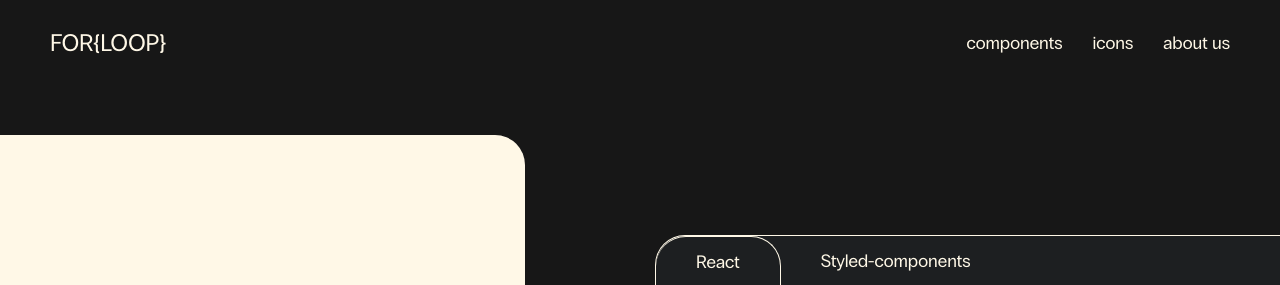
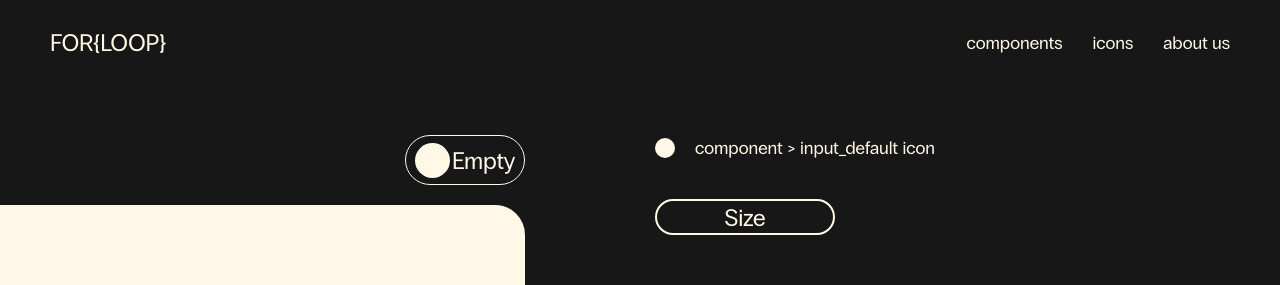
Before and after one commit to sienna0715/foorloop, a React (Vite) app: page /components in a window 1280 px wide. Shown: the top 285 px of the page. Built offline with nearby package versions, Linux system fonts and the light colour scheme.

Commit message:
💄design/토글 버튼 및 title 배치

```diff
--- a/src/components/component/ComponentsTop.tsx
+++ b/src/components/component/ComponentsTop.tsx
@@ -1,7 +1,8 @@
+import { useState } from 'react';
 import styled from 'styled-components';
 // components
 import { PALLETTE_MAIN } from '../../styles/colors';
-// import componentsData from '../../data/componentsData';
+import { FONT_STYLE_V1 } from '../../styles/fontStyles';
 import codeDatas from '../../data/componentsCodeDatas';
 import CodeBlock from '../CodeBlock';
 
@@ -13,15 +14,89 @@ const ComponentsTopWrap = styled.div`
   padding-bottom: 26rem;
   border-bottom: 1px solid ${PALLETTE_MAIN.sub_main};
 `;
-const Preview = styled.div`
+const PreviewBox = styled.div`
+  margin-right: 13rem;
+  display: flex;
+  flex-direction: column;
+  align-items: flex-end;
+`;
+const CodeBlockBox = styled.div``;
+
+const Preview = styled.div<{ $fill: string }>`
   width: 60rem;
-  height: 60rem;
-  background-color: ${PALLETTE_MAIN.sub_main};
+  height: 58rem;
+  background-color: ${(props) =>
+    props.$fill === 'true' ? PALLETTE_MAIN.main : PALLETTE_MAIN.sub_main};
+  border: 2px solid ${PALLETTE_MAIN.sub_main};
   border-radius: 3rem;
-  margin-right: 13rem;
   display: flex;
   justify-content: center;
   align-items: center;
+  overflow: hidden;
+`;
+const BackgroundToggle = styled.div<{ $fill: string }>`
+  ${FONT_STYLE_V1.text.text_24_medium}
+  width: 12rem;
+  height: 5rem;
+  margin-bottom: 2rem;
+  padding: 0 0.75rem;
+  display: flex;
+  justify-content: space-around;
+  align-items: center;
+  border: 1px solid ${PALLETTE_MAIN.sub_main};
+  border-radius: 2.5rem;
+  background-color: ${(props) =>
+    props.$fill === 'true' ? PALLETTE_MAIN.sub_main : PALLETTE_MAIN.main};
+  color: ${(props) =>
+    props.$fill === 'true' ? PALLETTE_MAIN.main : PALLETTE_MAIN.sub_main};
+  transition: background-color 0.5s ease-in;
+  cursor: pointer;
+`;
+const BackgroundToggleDot = styled.div<{ $fill: string }>`
+  width: 3.5rem;
+  height: 3.5rem;
+  border-radius: 50%;
+  background-color: ${(props) =>
+    props.$fill === 'true' ? PALLETTE_MAIN.main : PALLETTE_MAIN.sub_main};
+  transform: ${(props) =>
+    props.$fill === 'true' ? 'translateX(40%)' : 'none'};
+  transition: background-color transform 0.5s ease-in;
+`;
+const Title = styled.div`
+  width: 100%;
+  margin-bottom: 4rem;
+  display: flex;
+  align-items: center;
+`;
+const TitleDot = styled.div`
+  width: 2rem;
+  height: 2rem;
+  margin-right: 2rem;
+  background-color: ${PALLETTE_MAIN.sub_main};
+  border-radius: 50%;
+`;
+const TitleText = styled.div`
+  display: flex;
+  justify-content: center;
+  align-items: center;
+  ${FONT_STYLE_V1.text.text_18_medium}
+  font-weight: 400;
+  color: ${PALLETTE_MAIN.sub_main};
+`;
+const ControlBar = styled.div``;
+const ControlTitle = styled.div`
+  width: 18rem;
+  height: 3.6rem;
+  margin-bottom: 5rem;
+  margin-right: 1.5rem;
+  display: flex;
+  justify-content: center;
+  align-items: center;
+  border: 2px solid ${PALLETTE_MAIN.sub_main};
+  border-radius: 1.8rem;
+  ${FONT_STYLE_V1.text.text_24_medium}
+  font-weight: 400;
+  color: ${PALLETTE_MAIN.sub_main};
 `;
 
 interface IComponentsTopProps {
@@ -29,12 +104,40 @@ interface IComponentsTopProps {
 }
 
 function ComponentsTop({ currentItem }: IComponentsTopProps) {
+  const [isFill, setIsFill] = useState('false');
   const datas = codeDatas[+currentItem];
+
+  const isFillClickHandler = () => {
+    if (isFill === 'true') {
+      setIsFill('false');
+    } else if (isFill === 'false') {
+      setIsFill('true');
+    }
+  };
 
   return (
     <ComponentsTopWrap>
-      <Preview>{datas?.component}</Preview>
-      <CodeBlock titles={['React', 'Styled-components']} codes={datas?.code} />
+      <PreviewBox>
+        <BackgroundToggle onClick={isFillClickHandler} $fill={isFill}>
+          {isFill === 'true' ? 'Fill' : null}
+          <BackgroundToggleDot $fill={isFill} />
+          {isFill === 'true' ? null : 'Empty'}
+        </BackgroundToggle>
+        <Preview $fill={isFill}>{datas?.component}</Preview>
+      </PreviewBox>
+      <CodeBlockBox>
+        <Title>
+          <TitleDot />
+          <TitleText>{`component > ${datas?.name} icon`}</TitleText>
+        </Title>
+        <ControlBar>
+          <ControlTitle>Size</ControlTitle>
+        </ControlBar>
+        <CodeBlock
+          titles={['React', 'Styled-components']}
+          codes={datas?.code}
+        />
+      </CodeBlockBox>
     </ComponentsTopWrap>
   );
 }
```
